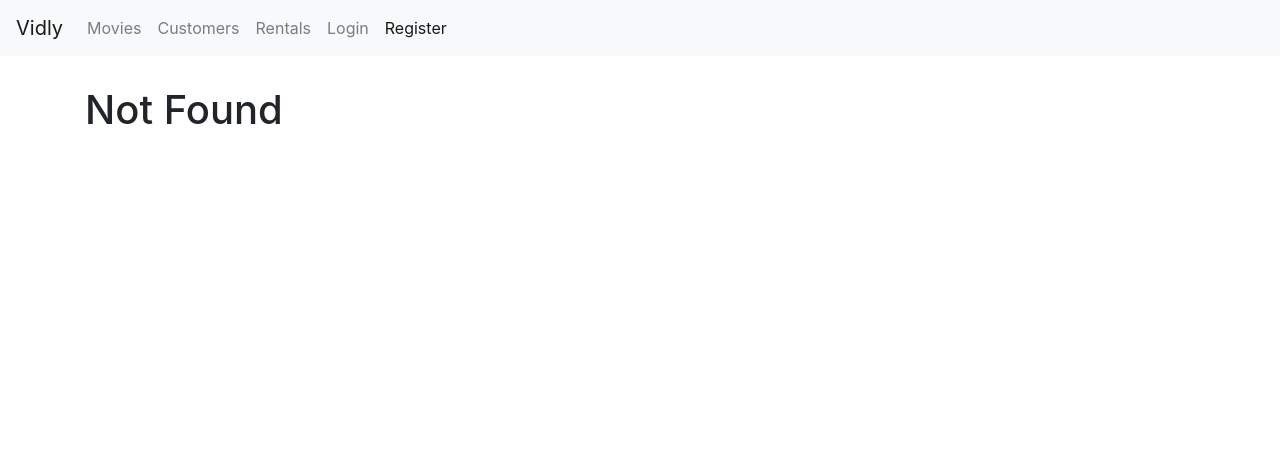
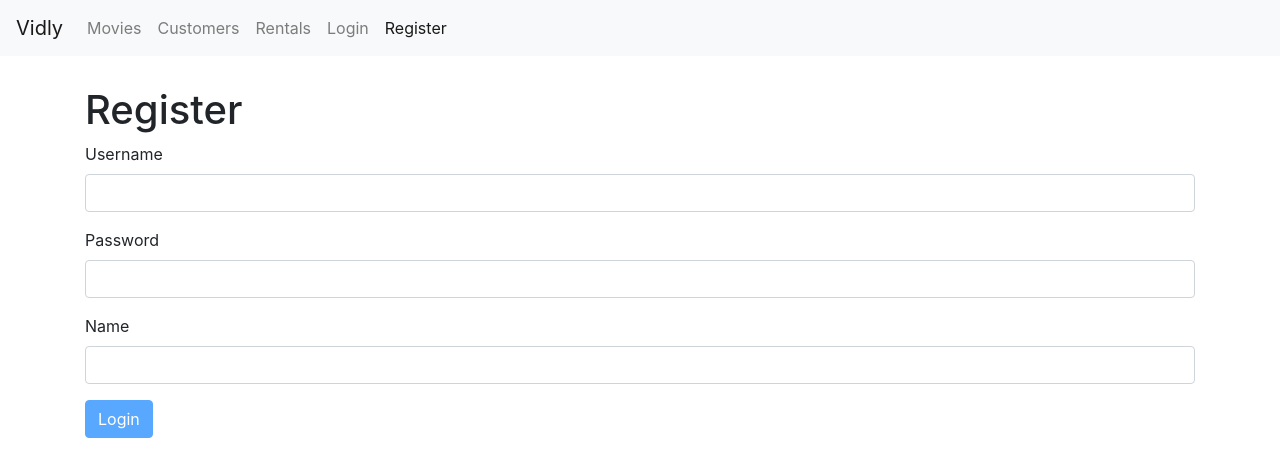
Before and after one commit to StevenVC-P/Videly, a React (Create React App) app: page /register in a window 1280 px wide. Before the commit this address had no page. Shown: the top 476 px of the page. Built offline with nearby package versions, Linux system fonts and the light colour scheme.

Commit message:
changed registerForm to functional compenent

```diff
--- a/src/App.js
+++ b/src/App.js
@@ -7,7 +7,7 @@ import NotFound from "./components/notFound";
 import NavBar from "./components/navbar";
 // import MovieForm from "./components/movieForm.jsx";
 import LoginForm from './components/loginForm';
-// import RegisterForm from "./components/registerForm.jsx";
+import RegisterForm from "./components/registerForm.jsx";
 import './App.css';
 
 class App extends Component {
@@ -18,7 +18,7 @@ class App extends Component {
           <main className='container'>
             <Routes>
               <Route path="/login" element={ <LoginForm/> } />
-              {/* <Route path="/register" element={ <RegisterForm/> } /> */}
+              <Route path="/register" element={ <RegisterForm/> } />
               {/* <Route path="/movies/:id" element={ <MovieForm/> } /> */}
               <Route path="/movies" element={ <Movies /> } />
               <Route path="/customers" element={ <Customers /> } />
--- a/src/components/registerForm.jsx
+++ b/src/components/registerForm.jsx
@@ -1,14 +1,12 @@
-import React from 'react';
+import React, {useState} from 'react';
 import Joi from 'joi-browser';
 import Form from './common/form';
 
-class RegisterForm extends Form {
-    state = {
-        data: { username: '', password: '', name: ''},
-        errors: {}
-    }
+const RegisterForm = () => {
+    const [data, setData] = useState ({username: "", password: "", name: ""})
+    const [errors, setErrors] = useState({})
 
-    schema = {
+    const schema = {
         username: Joi.string()
             .email()
             .required()
@@ -22,22 +20,30 @@ class RegisterForm extends Form {
             .label("Name")
     };
 
-    doSubmit = () => {
+    const inputList = [
+        {name:"username", label: "Username", value: data.username},
+        {name:"password", label: "Password", value: data.password, type:"password"},
+        {name:"name", label:"Name", value: data.name}
+    ]
+
+    const doSubmit = () => {
         console.log("Submitted");
     }
 
-    render() {
-        return (
-        <div>
-            <h1>Register</h1>
-            <form onSubmit={this.handleSubmit}>
-                {this.renderInput('username', 'Username')}
-                {this.renderInput('password', 'Password', 'password')}
-                {this.renderInput('name', 'Name')}
-                {this.renderButton('Register')}
-            </form>
-        </div>);
-    }
+    return (
+    <div>
+        <h1>Register</h1>
+        <Form
+        inputList={inputList}
+        data ={data}
+        setData={setData}
+        errors={errors}
+        setErrors={setErrors}
+        schema={schema}
+        doSubmit={doSubmit}
+        label="Login"/>
+    </div>);
+
 }
 
 export default RegisterForm;
```
